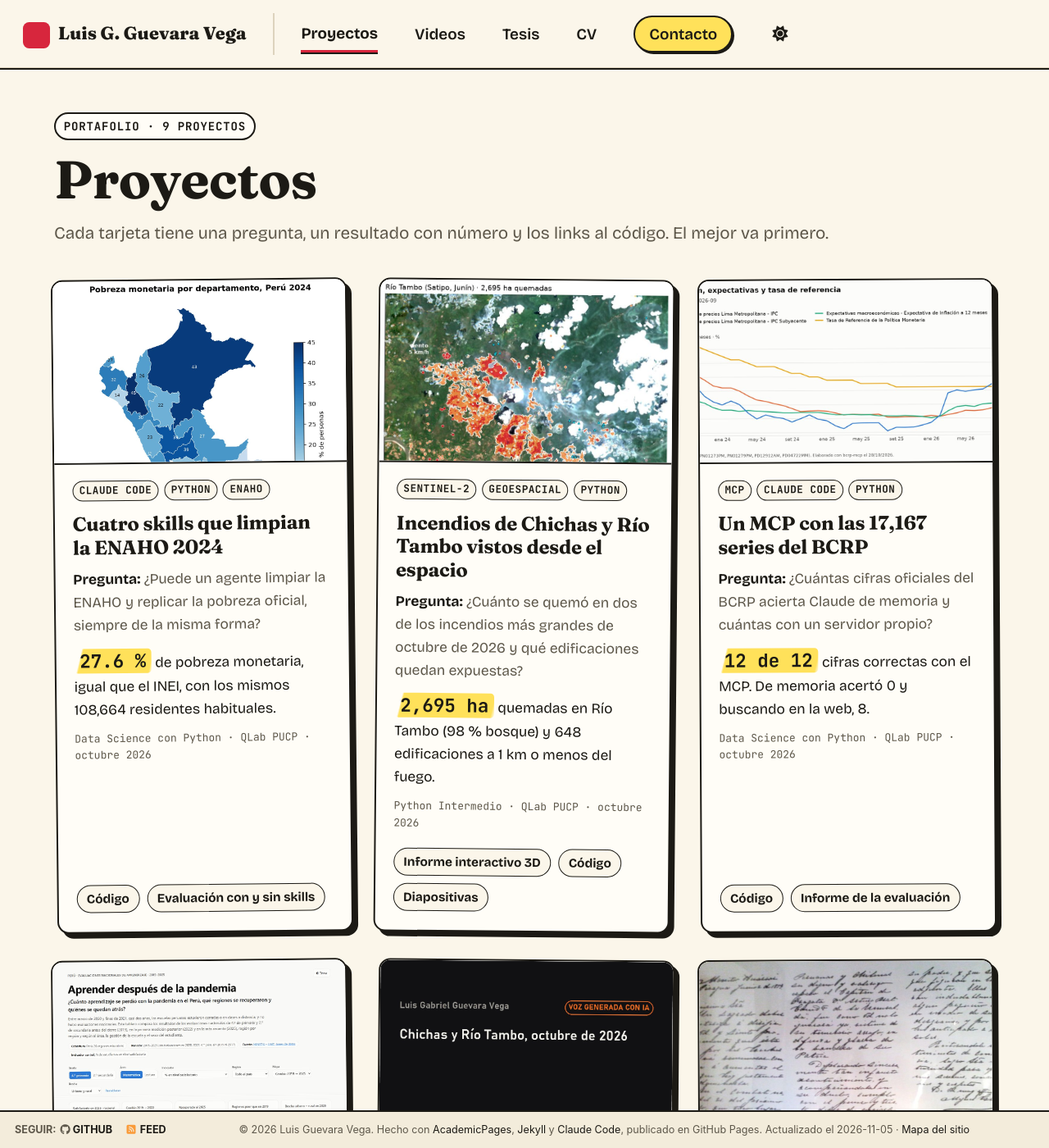
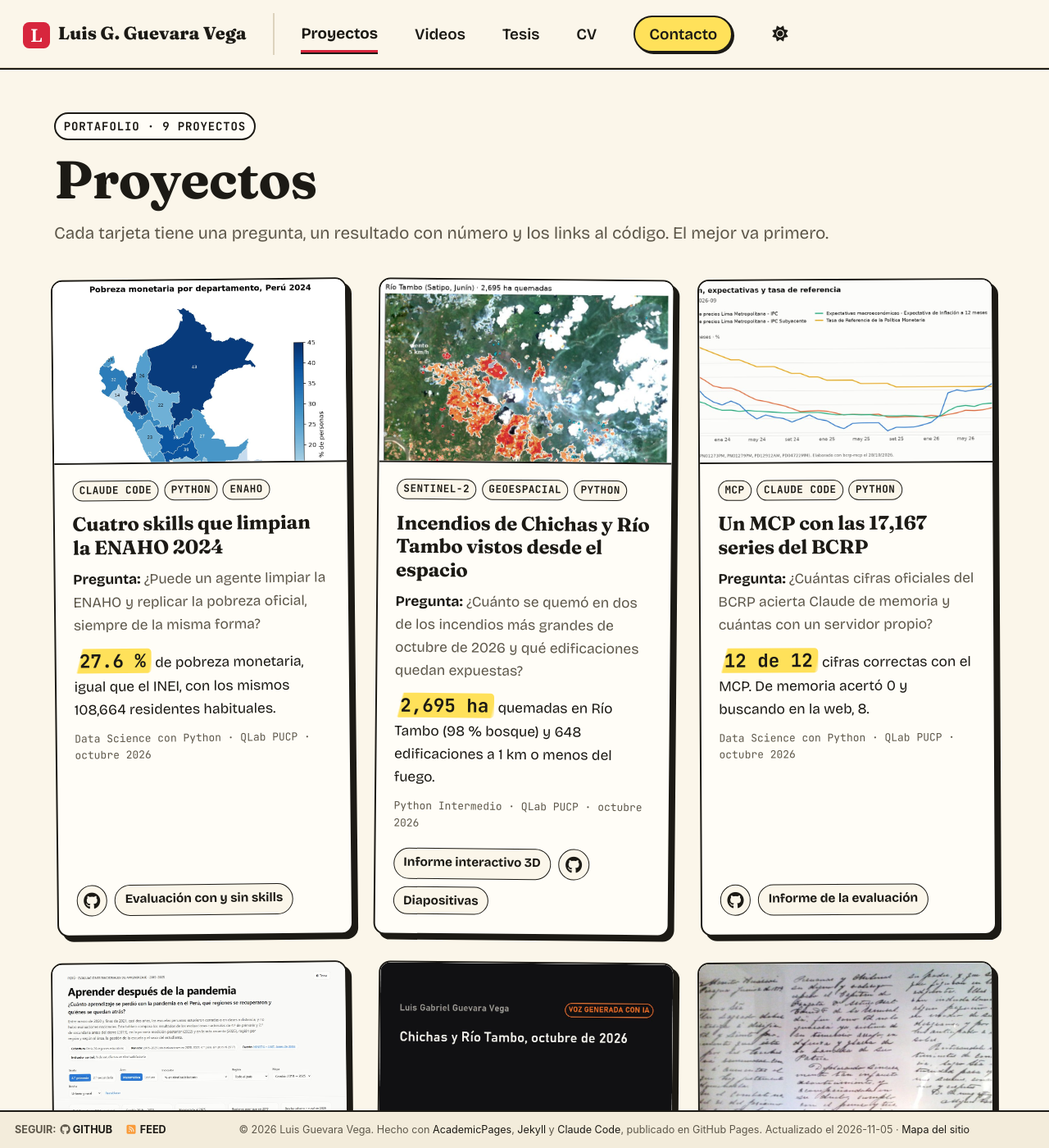
Before and after one commit to LuisGuevaraVega/LuisGuevaraVega.github.io, a Jekyll site: the page built from _pages/proyectos.html, in a window 1280 px wide and 1400 px high. Shown: the whole window at 82% size. Built offline with Jekyll 4.4.1, drawn with Linux system fonts in a browser that asks for light colours; a script bundle is joined from its source files by our own code; a style sheet for code colours, icons or effects is not loaded; some of the changed text lies outside the part shown.

Commit message:
Ícono de GitHub en lugar de «Código», chip del año ajustado y L del menú visible
Co-Authored-By: Claude Opus 5.5 <noreply@anthropic.com>

```diff
--- a/_includes/tarjeta.html
+++ b/_includes/tarjeta.html
@@ -10,6 +10,6 @@
     <p class="tarjeta__pregunta"><b>Pregunta:</b> {{ p.pregunta }}</p>
     <p class="tarjeta__resultado"><span class="cifra">{{ p.cifra }}</span> {{ p.resultado }}</p>
     <p class="tarjeta__contexto">{{ p.contexto }}</p>
-    <p class="tarjeta__enlaces">{% for l in p.enlaces %}<a href="{{ l.url }}">{{ l.texto }}</a>{% endfor %}</p>
+    <p class="tarjeta__enlaces">{% for l in p.enlaces %}{% if l.url contains "github.com" and l.texto contains "Código" %}<a class="enlace-github" href="{{ l.url }}" aria-label="{{ l.texto }} en GitHub" title="{{ l.texto }} en GitHub"><i class="fab fa-github" aria-hidden="true"></i></a>{% else %}<a href="{{ l.url }}">{{ l.texto }}</a>{% endif %}{% endfor %}</p>
   </div>
 </article>
--- a/_layouts/single.html
+++ b/_layouts/single.html
@@ -51,7 +51,7 @@ layout: default
             <p><b>Pregunta:</b> {{ page.pregunta }}</p>
             <p><span class="cifra">{{ page.cifra }}</span> {{ page.resultado }}</p>
             <p class="tarjeta__contexto">{{ page.contexto }}</p>
-            <div class="enlaces">{% for l in page.enlaces %}<a href="{{ l.url }}">{{ l.texto }}</a>{% endfor %}</div>
+            <div class="enlaces">{% for l in page.enlaces %}{% if l.url contains "github.com" and l.texto contains "Código" %}<a class="enlace-github" href="{{ l.url }}" aria-label="{{ l.texto }} en GitHub" title="{{ l.texto }} en GitHub"><i class="fab fa-github" aria-hidden="true"></i></a>{% else %}<a href="{{ l.url }}">{{ l.texto }}</a>{% endif %}{% endfor %}</div>
           </div>
           <p><img src="{{ base_path }}{{ page.imagen }}" alt="{{ page.imagen_alt }}"></p>
         {% endif %}
--- a/assets/css/gabo.css
+++ b/assets/css/gabo.css
@@ -671,3 +671,29 @@ html[data-theme="dark"] .cinta { background: #0b0a07; border-color: #3a362b; }
 }
 .visor__cuerpo { padding: 0.8rem; }
 .visor__cuerpo img { display: block; width: 100%; height: auto; border-radius: 6px; }
+
+/* ---------- Ícono de GitHub en lugar de «Código» ---------- */
+.tarjeta__enlaces a.enlace-github, .enlaces a.enlace-github {
+  display: inline-grid; place-items: center;
+  width: 2.1em; height: 2.1em; padding: 0;
+  font-size: 1rem; border-radius: 50%;
+}
+.enlace-github i { font-size: 1.15rem; }
+
+/* Chip del año en certificaciones: ancho justo */
+.certs .chip { align-self: flex-start; }
+
+/* Cuadrito rojo con la «L» junto al nombre (el tema le borraba el contenido) */
+.greedy-nav .visible-links li:first-child a::before {
+  content: "L" !important;
+  position: static;
+  display: inline-grid; place-items: center;
+  width: 1.5em; height: 1.5em;
+  margin-right: 0.45em;
+  border-radius: 0.35em;
+  background: var(--rojo);
+  color: #fff;
+  font-family: Georgia, serif; font-weight: 700; line-height: 1;
+  vertical-align: middle;
+  transform: none !important;
+}
```
